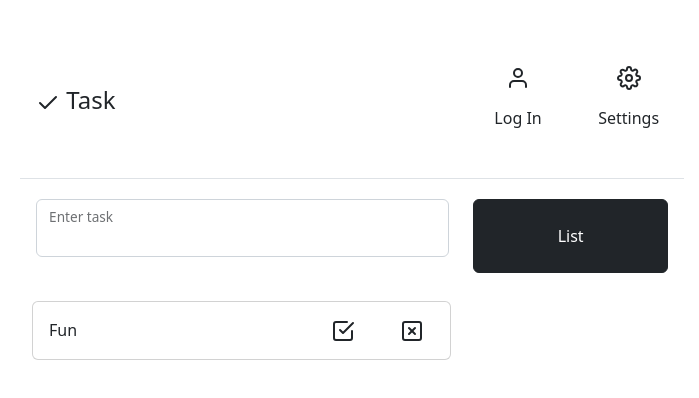
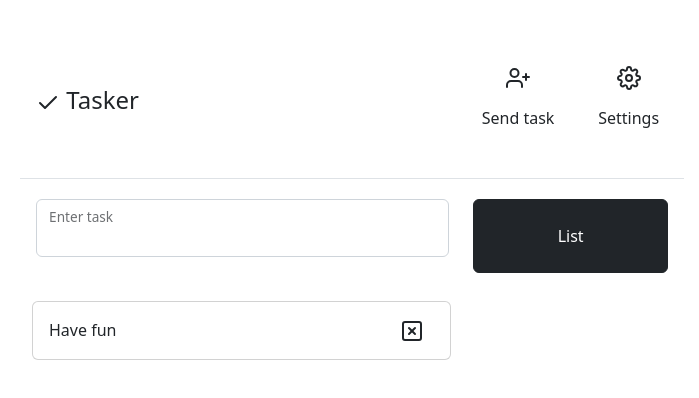
Before and after one commit to arcpac/tasker, a React (Create React App) app: page / in a window 1280 px wide. Shown: the top 398 px of the page, without its empty margins (288-987 px from the left). Built offline with nearby package versions, Linux system fonts and the light colour scheme.

Commit message:
remove completed button fix errors and bugs

```diff
--- a/public/index.html
+++ b/public/index.html
@@ -8,21 +8,9 @@
   <meta name="theme-color" content="#000000" />
   <meta name="description" content="Web site created using create-react-app" />
   <link rel="apple-touch-icon" href="%PUBLIC_URL%/logo192.png" />
-  <!--
-      manifest.json provides metadata used when your web app is installed on a
-      user's mobile device or desktop. See https://developers.google.com/web/fundamentals/web-app-manifest/
-    -->
   <link rel="manifest" href="%PUBLIC_URL%/manifest.json" />
-  <script src="%PUBLIC_URL%/to/dist/feather.js"></script>
-  <!--
-      Notice the use of %PUBLIC_URL% in the tags above.
-      It will be replaced with the URL of the `public` folder during the build.
-      Only files inside the `public` folder can be referenced from the HTML.
+  <script type="text/jsx" src="%PUBLIC_URL%/to/dist/feather.js"></script>
 
-      Unlike "/favicon.ico" or "favicon.ico", "%PUBLIC_URL%/favicon.ico" will
-      work correctly both with client-side routing and a non-root public URL.
-      Learn how to configure a non-root public URL by running `npm run build`.
-    -->
   <title>React App</title>
 </head>
 
--- a/src/App.js
+++ b/src/App.js
@@ -7,26 +7,66 @@ function App() {
   const dummy_goals = [
     {
       id: 1,
-      title: "Fun",
+      title: "Have fun",
+      status: "active",
     },
   ];
+
+
   const latestID = parseInt(dummy_goals[dummy_goals.length - 1].id) + 1;
-  const [goals, setGoals] = useState(dummy_goals);
+
+  let [goals, setGoals] = useState(dummy_goals);
+  // let [filterTextValue, setFilterValue] = useState("active");
+
+  // let filteredTasksList = goals.filter((task) => {
+  //   if (filterTextValue === "active") {
+  //     return task.status === "active";
+  //   } else if (filterTextValue === "inactive") {
+  //     return task.status === "inactive";
+  //   } else {
+  //     return task;
+  //   }
+  // });
+
   let [id, setID] = useState(latestID);
 
   const saveGoalHandler = (goal) => {
     setGoals((existingGoals) => {
-      return [goal, ...existingGoals];
+      const updatedItems = [...existingGoals];
+      updatedItems.unshift(goal);
+      return updatedItems;
     });
     id = id + 1;
     setID(id);
   };
 
+  // const onFilterValueSelected = (filterValue) => {
+  //   setFilterValue(filterValue);
+  // };
+
+  // const onUpdateTask = (taskData) => {
+  //   goals.map((goal) => {
+  //     if (goal.title === taskData.title) {
+  //       goal.status = "inactive";
+  //     }
+  //     return goal;
+  //   });
+  // };
+
   return (
     <div className="container">
       <div className="row justify-content-center">
         <div className="col-lg-8 col-md-12">
-          <Main lastID={id} items={goals} onSaveGoal={saveGoalHandler} setGoals={setGoals}/>
+          <Main
+            lastID={id}
+            items={goals}
+            setGoals={setGoals}
+            onSaveGoal={saveGoalHandler}
+
+            // onFilterSelected={onFilterValueSelected}
+            // onUpdateTask={onUpdateTask}
+
+          />
         </div>
       </div>
     </div>
--- /dev/null
+++ b/src/components/ActiveTasks.js
@@ -0,0 +1,11 @@
+import Tasks from "./Tasks";
+
+function ActiveTasks(props) {
+  return (
+    <div className="col-lg-8">
+      <Tasks goals={props.goals} setGoals={props.setGoals} />
+    </div>
+  );
+}
+
+export default ActiveTasks;
--- /dev/null
+++ b/src/components/Filter.js
@@ -0,0 +1,16 @@
+function Filter(props) {
+    const onFilterValueChanged = event => {
+        props.filterValueSelected(event.target.value)
+    }
+  return (
+    <div className="form">
+      <select className="form-select" onChange={onFilterValueChanged}>
+        <option value="active" defaultValue>Your tasks</option>
+        <option value="inactive">Well done!</option>
+        <option value="all">All</option>
+      </select>
+    </div>
+  );
+}
+
+export default Filter;
--- a/src/components/ItemForm.js
+++ b/src/components/ItemForm.js
@@ -13,6 +13,7 @@ function ItemForm(props) {
 
   const submitHandler = (event) => {
     event.preventDefault();
+    console.log(enteredGoal)
 
     if (enteredGoal.trim().length === 0) {
       setIsValid(false);
@@ -21,8 +22,8 @@ function ItemForm(props) {
 
     const goalData = {
       title: enteredGoal,
+      status: "active"
     };
-    console.log(goalData);
     props.onSaveGoal(goalData);
     setGoal("");
   };
@@ -30,8 +31,8 @@ function ItemForm(props) {
   return (
     <form onSubmit={submitHandler} className="m-1 pt-3 pb-3">
       <div className="row justify-content-end">
-        <div class="col-8">
-          <div class="form-floating mb-3">
+        <div className="col-8">
+          <div className="form-floating mb-3">
             <input
               onChange={goalChangeHandler}
               value={enteredGoal}
@@ -39,12 +40,12 @@ function ItemForm(props) {
               type="text"
               className={`form-control ${!isValid ? 'is-invalid' : ''}`}
             ></input>
-            <label for="floatingInput">Enter task</label>
+            <label htmlFor="floatingInput">Enter task</label>
           </div>
         </div>
 
-        <div class="d-grid col-4">
-          <button type="submit" class="btn btn-dark">
+        <div className="d-grid col-4">
+          <button type="submit" className="btn btn-dark">
             List
           </button>
         </div>
--- a/src/components/List.js
+++ b/src/components/List.js
@@ -1,30 +1,27 @@
-import * as Icon from "react-feather";
+import ActiveTasks from "./ActiveTasks";
+// import Filter from "./Filter";
 
 function List(props) {
-  const deleteItem = (event) => {
-    let new_goals = props.goals.filter((goal) => goal !== event);
-    props.setGoals(new_goals);
-  };
+  //   const onFilterValueSelected = (filterValue) => {
+  //     props.onFilterSelected(filterValue);
+  //   };
+
+//   const saveTaskHandler = (enteredtTaskHandler) => {
+//     const taskData = {
+//       ...enteredtTaskHandler,
+//       id: Math.random().toString(),
+//     };
+//     props.onUpdateTask(taskData);
+//   };
 
   return (
     <div className="row align-items-center">
-      <div className="col-lg-8">
-        {props.goals.map((item) => (
-          <div class="card my-2">
-            <div class="card-body">
-              <div class="row justify-content-between">
-                <div class="col-8">{item.title}</div>
-                <div class="col-2 text-center">
-                  <Icon.CheckSquare />
-                </div>
-                <div class="col-2 text-center" onClick={() => deleteItem(item)}>
-                  <Icon.XSquare />
-                </div>
-              </div>
-            </div>
-          </div>
-        ))}
-      </div>
+      {/* <Filter filterValueSelected={onFilterValueSelected} /> */}
+      <ActiveTasks
+        setGoals={props.setGoals}
+        // onSaveTaskData={saveTaskHandler}
+        goals={props.goals}
+      />
     </div>
   );
 }
--- a/src/components/Main.js
+++ b/src/components/Main.js
@@ -12,21 +12,29 @@ function Main(props) {
     props.onSaveGoal(goalData);
   };
 
+//   const onFilterValueSelected = (filterValue) => {
+//     props.onFilterSelected(filterValue);
+//   };
+
+//   const onUpdateTask = (taskData) => {
+//     props.onUpdateTask(taskData);
+//   };
+
   return (
     <div className="p-lg-5 p-md-2">
       <div className="row justify-content-end align-items-center pb-lg-3 border-bottom">
-        <div class="p-3 col-8 text-start">
+        <div className="p-3 col-8 text-start">
           <h4>
-            <Icon.Check /> Task
+            <Icon.Check /> Tasker
           </h4>
         </div>
         <div className="p-3 col-2 text-center">
           <p>
-            <Icon.User />
+            <Icon.UserPlus />
           </p>
-          <p className="d-none d-sm-block d-sm-none d-md-block">Log In</p>
+          <p className="d-none d-sm-block d-sm-none d-md-block">Send task</p>
         </div>
-        <div class="p-3 col-2 text-center">
+        <div className="p-3 col-2 text-center">
           <p>
             <Icon.Settings />
           </p>
@@ -34,7 +42,12 @@ function Main(props) {
         </div>
       </div>
       <ItemForm onSaveGoal={saveGoalHandler} />
-      <List goals={props.items} setGoals={props.setGoals} />
+      <List
+        goals={props.items}
+        setGoals={props.setGoals}
+        // onFilterSelected={onFilterValueSelected}
+        // onUpdateTask={onUpdateTask}
+      />
     </div>
   );
 }
--- /dev/null
+++ b/src/components/Tasks.js
@@ -0,0 +1,33 @@
+import * as Icon from "react-feather";
+
+function Tasks(props) {
+  const deleteItem = (event) => {
+    let new_goals = props.goals.filter((goal) => goal !== event);
+    props.setGoals(new_goals);
+  };
+
+  return (
+    <>
+      {props.goals.map((item) => (
+        <div key={item.id} className="card my-2">
+          <div key={item.id} className="card-body">
+            <div key={item.id} className="row justify-content-between">
+              <div className="col-8">
+                {item.title}
+              </div>
+              <div
+                key={item.id}
+                className="col-2 text-center"
+                onClick={() => deleteItem(item)}
+              >
+                <Icon.XSquare />
+              </div>
+            </div>
+          </div>
+        </div>
+      ))}
+    </>
+  );
+}
+
+export default Tasks;
```
Also changed, not shown: src/components/DoneGoals.js (added, +17 -0 lines).
